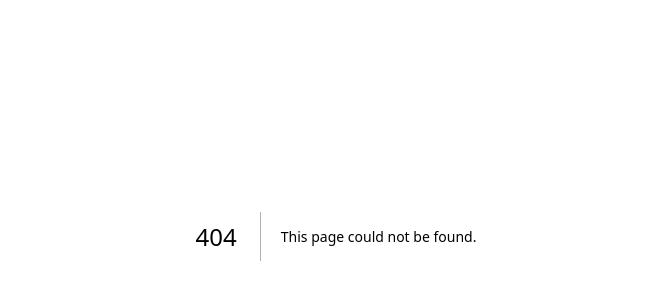
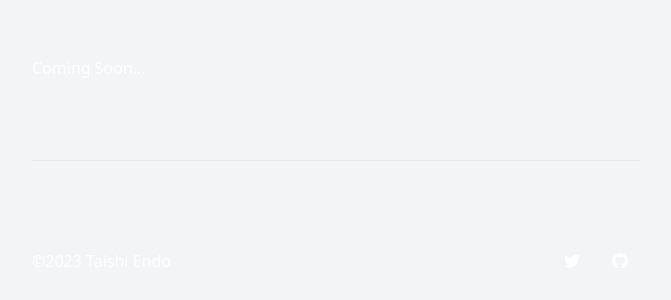
Before and after one commit to EndoTaishi/endotaishicom, a Next.js app: page /notes in a window 1280 px wide. Before the commit this address had no page. Shown: the part 164-464 px from the top of the page, without its empty margins (304-975 px from the left). Built offline with nearby package versions, Linux system fonts and the light colour scheme.

Commit message:
notes.tsxを追加

```diff
--- a/src/pages/index.tsx
+++ b/src/pages/index.tsx
@@ -14,7 +14,7 @@ const Home: NextPage = () => {
         <link rel="icon" href="/assets/endotaishi.png" />
       </Head>
       <Container>
-        <div className="text-center">
+        <div className="flex items-center justify-center text-center mb-8">
           <Image
           src="/assets/endotaishi.png"
           width={200}
--- /dev/null
+++ b/src/pages/notes.tsx
@@ -0,0 +1,24 @@
+import type { NextPage } from 'next'
+import Head from 'next/head'
+import Layout from '../components/layout'
+import Container from '../components/container'
+import { CMS_NAME } from '../../lib/constants'
+
+const Note: NextPage = () => {
+    return (
+      <Layout>
+        <Head>
+          <title>{ CMS_NAME }</title>
+          <meta name="description" content="endotaishi.com" />
+          <link rel="icon" href="/assets/endotaishi.png" />
+        </Head>
+        <Container>
+            <div>
+                <p>Coming Soon...</p>
+            </div>
+        </Container>
+      </Layout>
+    )
+  }
+
+  export default Note
```
